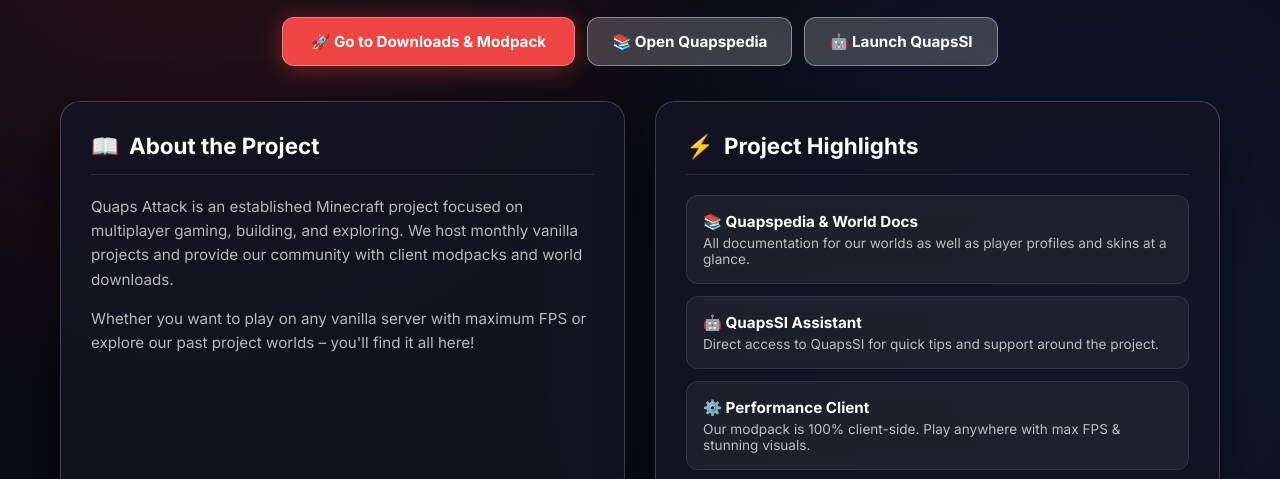
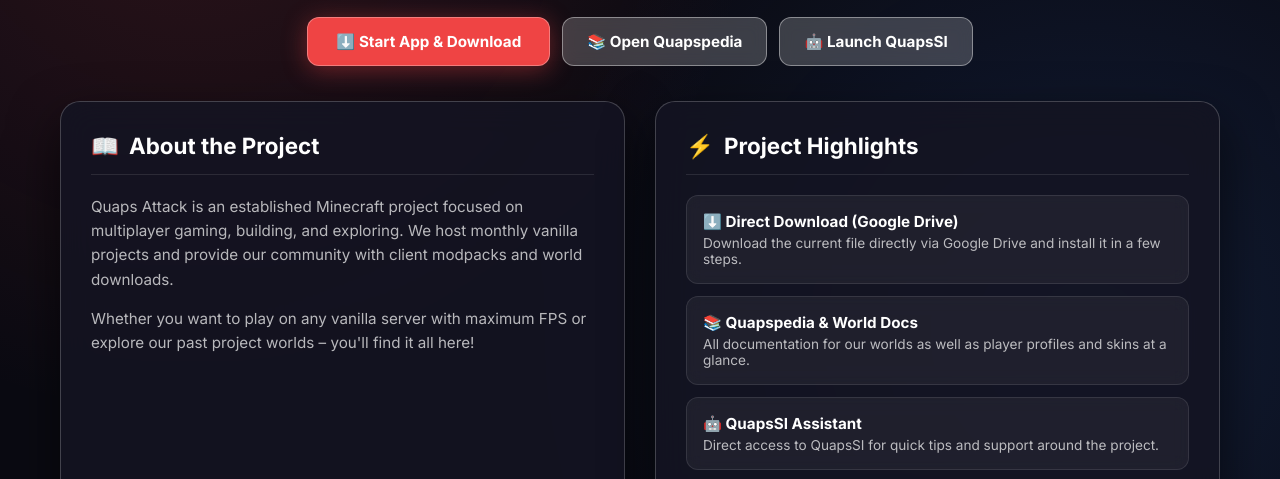
Before and after one commit to louislerch14-star/quapsattack, a plain HTML site: page index.html in a window 1280 px wide. Shown: the part 308-787 px from the top of the page. Drawn offline with Linux system fonts and the light colour scheme.

Commit message:
Change Downloads link to Google Drive
Updated download links to point to Google Drive for easier access and modified related text for clarity.

```diff
--- a/index.html
+++ b/index.html
@@ -279,7 +279,7 @@
         <div class="nav-links">
             <a href="/quapspedia/index.html" class="nav-btn" data-i18n="nav-quapspedia">📚 Quapspedia</a>
             <a href="/si/index.html" class="nav-btn" data-i18n="nav-si">🤖 QuapsSI</a>
-            <a href="/downloads" class="nav-btn" data-i18n="nav-download">🔗 Downloads</a>
+            <a href="https://drive.google.com/file/d/1BcKsVinGCCXw32Wg8v0pWCHs_NkQF90T/view?usp=sharing" target="_blank" rel="noopener noreferrer" class="nav-btn" data-i18n="nav-download">🔗 Downloads</a>
             <a href="/management" class="nav-btn" data-i18n="nav-management">💼 Management</a>
             <button class="nav-btn" id="langToggle">🌐 EN / DE</button>
         </div>
@@ -290,7 +290,7 @@
         <h1 data-i18n="hero-title">Willkommen bei <br><span>Quaps Attack</span></h1>
         <p data-i18n="hero-sub">Echte Vanilla-Events, monatliche Server-Projekte und maximale Performance. Seit über 1 Jahr verbinden wir reines Teamplay mit eigenen Welten & Custom Modpacks.</p>
         <div class="hero-actions">
-            <a href="/downloads" class="btn-primary" data-i18n="hero-cta">🚀 Zu den Downloads & Modpack</a>
+            <a href="https://drive.google.com/file/d/1BcKsVinGCCXw32Wg8v0pWCHs_NkQF90T/view?usp=sharing" target="_blank" rel="noopener noreferrer" class="btn-primary" data-i18n="hero-cta">⬇️ App & Download starten</a>
             <a href="/quapspedia/index.html" class="btn-secondary" data-i18n="hero-quapspedia">📚 Quapspedia öffnen</a>
             <a href="/si/index.html" class="btn-secondary" data-i18n="hero-si">🤖 QuapsSI starten</a>
         </div>
@@ -313,6 +313,11 @@
         <!-- Column 2: Highlights & Quick Links -->
         <div class="preview-glass" data-reveal>
             <h2>⚡ <span data-i18n="features-title">Projekt Highlights</span></h2>
+
+            <a href="https://drive.google.com/file/d/1BcKsVinGCCXw32Wg8v0pWCHs_NkQF90T/view?usp=sharing" target="_blank" rel="noopener noreferrer" class="demo-box">
+                <div class="title" data-i18n="feat-dl-title">⬇️ Direkt-Download (Google Drive)</div>
+                <div class="desc" data-i18n="feat-dl-desc">Lade die aktuelle Datei direkt über Google Drive herunter und installiere sie in wenigen Schritten.</div>
+            </a>
 
             <a href="/quapspedia/index.html" class="demo-box">
                 <div class="title" data-i18n="feat1-title">📚 Quapspedia & Welten-Doku</div>
@@ -346,13 +351,15 @@
                 "nav-management": "💼 Management",
                 "hero-title": "Willkommen bei <br><span>Quaps Attack</span>",
                 "hero-sub": "Echte Vanilla-Events, monatliche Server-Projekte und maximale Performance. Seit über 1 Jahr verbinden wir reines Teamplay mit eigenen Welten & Custom Modpacks.",
-                "hero-cta": "🚀 Zu den Downloads & Modpack",
+                "hero-cta": "⬇️ App & Download starten",
                 "hero-quapspedia": "📚 Quapspedia öffnen",
                 "hero-si": "🤖 QuapsSI starten",
                 "about-title": "Über das Projekt",
                 "about-text1": "Quaps Attack ist ein etabliertes Minecraft-Projekt. Bei uns steht das gemeinsame Zocken, Bauen und Entdecken im Vordergrund. Wir veranstalten regelmäßig monatliche Vanilla-Projekte und stellen der Community eigene Client-Modpacks und Welt-Downloads bereit.",
                 "about-text2": "Egal ob du mit unserem Client-Modpack auf jedem Vanilla-Server mit maximalen FPS durchstarten oder unsere vergangenen Projekt-Welten erkunden willst – hier bist du genau richtig!",
                 "features-title": "Projekt Highlights",
+                "feat-dl-title": "⬇️ Direkt-Download (Google Drive)",
+                "feat-dl-desc": "Lade die aktuelle Datei direkt über Google Drive herunter und installiere sie in wenigen Schritten.",
                 "feat1-title": "📚 Quapspedia & Welten-Doku",
                 "feat1-desc": "Alle Dokumentationen zu unseren Welten sowie Spieler-Profile und Skins auf einen Blick.",
                 "feat2-title": "🤖 QuapsSI Assistent",
@@ -367,13 +374,15 @@
                 "nav-management": "💼 Management",
                 "hero-title": "Welcome to <br><span>Quaps Attack</span>",
                 "hero-sub": "Pure vanilla events, monthly server projects, and maximum performance. For over a year, we've combined teamwork with custom worlds & modpacks.",
-                "hero-cta": "🚀 Go to Downloads & Modpack",
+                "hero-cta": "⬇️ Start App & Download",
                 "hero-quapspedia": "📚 Open Quapspedia",
                 "hero-si": "🤖 Launch QuapsSI",
                 "about-title": "About the Project",
                 "about-text1": "Quaps Attack is an established Minecraft project focused on multiplayer gaming, building, and exploring. We host monthly vanilla projects and provide our community with client modpacks and world downloads.",
                 "about-text2": "Whether you want to play on any vanilla server with maximum FPS or explore our past project worlds – you'll find it all here!",
                 "features-title": "Project Highlights",
+                "feat-dl-title": "⬇️ Direct Download (Google Drive)",
+                "feat-dl-desc": "Download the current file directly via Google Drive and install it in a few steps.",
                 "feat1-title": "📚 Quapspedia & World Docs",
                 "feat1-desc": "All documentation for our worlds as well as player profiles and skins at a glance.",
                 "feat2-title": "🤖 QuapsSI Assistant",
```
